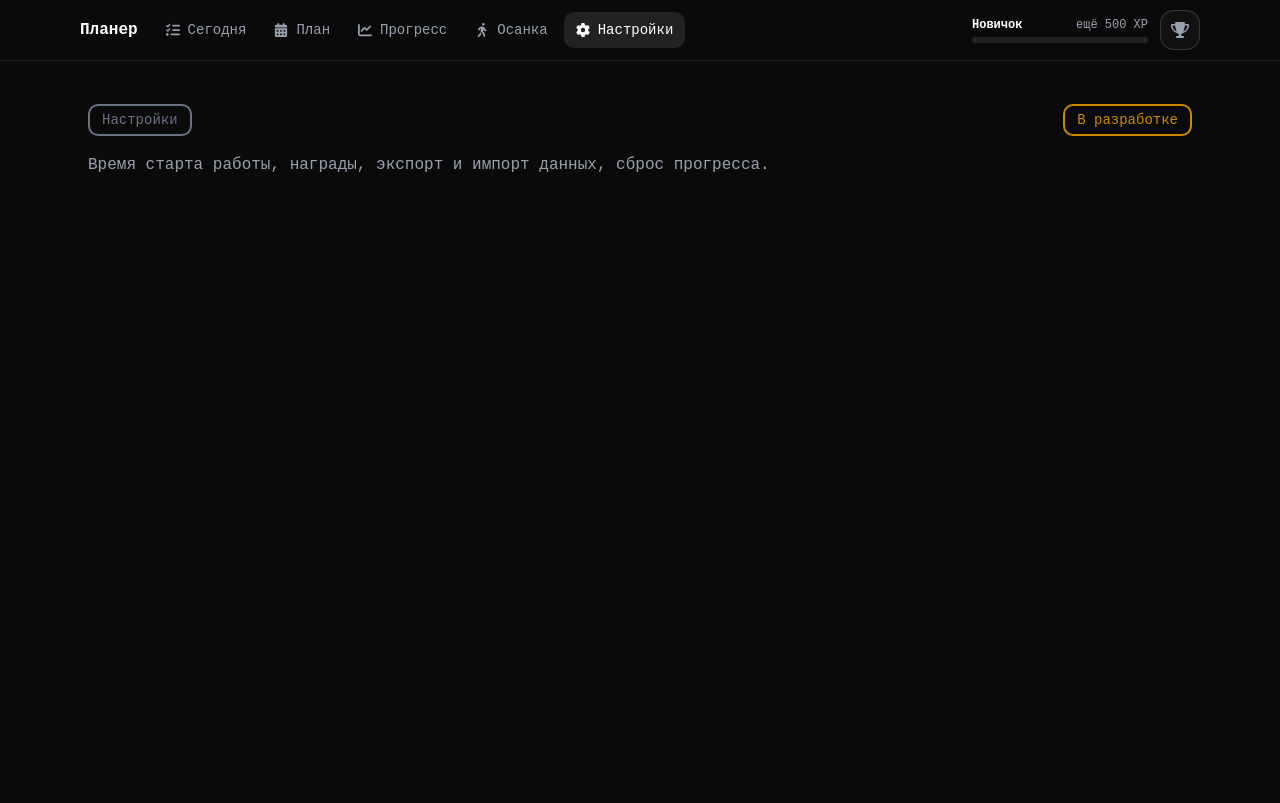
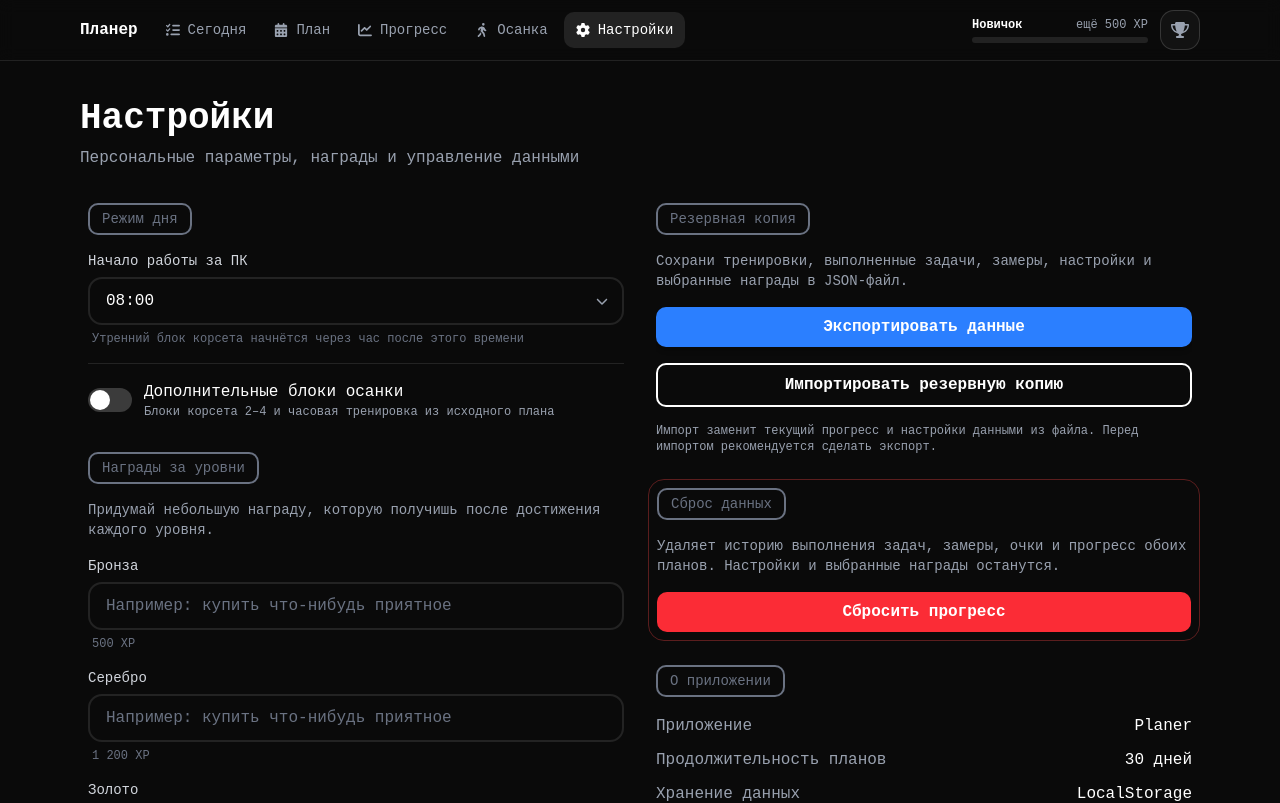
Before and after one commit to Ramazan-Yusupov/react-training, a React (Vite) app: page /settings in a window 1280 px wide. Shown: the top 803 px of the page. Built offline with nearby package versions, Linux system fonts and the light colour scheme.

Commit message:
add settings

```diff
--- a/src/pages/settings/ui/SettingsPage.tsx
+++ b/src/pages/settings/ui/SettingsPage.tsx
@@ -1,10 +1,256 @@
-import { ComingSoon } from '@/widgets/coming-soon';
+import { gamification } from '@/entities/plan';
+import { createInitialProgress, useProgressStore, type ProgressData } from '@/entities/progress';
+import { DEFAULT_SETTINGS, useSettingsStore, type SettingsData } from '@/entities/settings';
+import { OptionalPostureSwitch } from '@/features/toggle-optional-posture';
+import { WorkStartSelect } from '@/features/set-work-start';
+import { Button, Card, Input, Modal, Typography, toast } from '@/shared/ui';
+import { useRef, useState } from 'react';
+
+interface BackupData {
+  version: 1;
+  exportedAt: string;
+  progress: ProgressData;
+  settings: SettingsData;
+}
+
+function isRecord(value: unknown): value is Record<string, unknown> {
+  return typeof value === 'object' && value !== null && !Array.isArray(value);
+}
+
+function validateBackup(value: unknown): value is BackupData {
+  if (!isRecord(value) || value.version !== 1) return false;
+
+  const { progress, settings } = value;
+
+  if (!isRecord(progress) || !isRecord(settings)) return false;
+
+  const validProgress =
+    typeof progress.startDate === 'string' &&
+    (typeof progress.postureStartDate === 'string' || progress.postureStartDate === null) &&
+    isRecord(progress.completed) &&
+    isRecord(progress.microBreaks) &&
+    isRecord(progress.corsetMinutes) &&
+    isRecord(progress.measurements);
+
+  const validSettings =
+    typeof settings.workStartHour === 'number' &&
+    settings.workStartHour >= 5 &&
+    settings.workStartHour <= 12 &&
+    typeof settings.showOptionalPosture === 'boolean' &&
+    isRecord(settings.rewards);
+
+  return validProgress && validSettings;
+}
 
 export function SettingsPage() {
+  const [resetOpen, setResetOpen] = useState(false);
+  const fileInputRef = useRef<HTMLInputElement>(null);
+
+  const rewards = useSettingsStore((state) => state.rewards);
+  const setReward = useSettingsStore((state) => state.setReward);
+
+  const replaceProgress = useProgressStore((state) => state.replaceAll);
+  const resetProgress = useProgressStore((state) => state.reset);
+
+  const replaceSettings = useSettingsStore((state) => state.replaceAll);
+
+  const handleExport = () => {
+    const progressState = useProgressStore.getState();
+    const settingsState = useSettingsStore.getState();
+
+    const backup: BackupData = {
+      version: 1,
+      exportedAt: new Date().toISOString(),
+      progress: {
+        startDate: progressState.startDate,
+        postureStartDate: progressState.postureStartDate,
+        completed: progressState.completed,
+        microBreaks: progressState.microBreaks,
+        corsetMinutes: progressState.corsetMinutes,
+        measurements: progressState.measurements,
+      },
+      settings: {
+        workStartHour: settingsState.workStartHour,
+        showOptionalPosture: settingsState.showOptionalPosture,
+        rewards: settingsState.rewards,
+      },
+    };
+
+    const blob = new Blob([JSON.stringify(backup, null, 2)], { type: 'application/json' });
+
+    const url = URL.createObjectURL(blob);
+    const link = document.createElement('a');
+
+    link.href = url;
+    link.download = `planer-backup-${new Date().toISOString().slice(0, 10)}.json`;
+    link.click();
+
+    URL.revokeObjectURL(url);
+    toast.success('Резервная копия создана');
+  };
+
+  const handleImport = async (file?: File) => {
+    if (!file) return;
+
+    try {
+      const parsed: unknown = JSON.parse(await file.text());
+
+      if (!validateBackup(parsed)) {
+        toast.error('Файл не является корректной резервной копией Planer');
+        return;
+      }
+
+      replaceProgress(parsed.progress);
+      replaceSettings(parsed.settings);
+
+      toast.success('Данные успешно восстановлены');
+    } catch {
+      toast.error('Не удалось прочитать файл');
+    } finally {
+      if (fileInputRef.current) {
+        fileInputRef.current.value = '';
+      }
+    }
+  };
+
+  const handleReset = () => {
+    resetProgress();
+    setResetOpen(false);
+    toast.success('Прогресс сброшен');
+  };
+
   return (
-    <ComingSoon
-      title="Настройки"
-      description="Время старта работы, награды, экспорт и импорт данных, сброс прогресса."
-    />
+    <div className="flex min-w-0 flex-col gap-4 sm:gap-6">
+      <header className="flex flex-col gap-1">
+        <Typography as="h2" align="start">
+          Настройки
+        </Typography>
+
+        <Typography align="start" tone="muted">
+          Персональные параметры, награды и управление данными
+        </Typography>
+      </header>
+
+      <div className="grid min-w-0 grid-cols-1 gap-4 xl:grid-cols-2">
+        <section className="flex min-w-0 flex-col gap-4">
+          <Card title="Режим дня">
+            <WorkStartSelect />
+
+            <div className="border-t border-white/10 pt-4">
+              <OptionalPostureSwitch />
+            </div>
+          </Card>
+
+          <Card title="Награды за уровни">
+            <Typography align="start" tone="muted" className="text-sm">
+              Придумай небольшую награду, которую получишь после достижения каждого уровня.
+            </Typography>
+
+            {gamification.levels.map((level) => (
+              <Input
+                key={level.id}
+                label={level.title}
+                hint={
+                  level.xp
+                    ? `${level.xp.toLocaleString('ru-RU')} XP`
+                    : 'Открывается после финального испытания'
+                }
+                placeholder="Например: купить что-нибудь приятное"
+                value={rewards[level.id] ?? ''}
+                onChange={(event) => setReward(level.id, event.target.value)}
+              />
+            ))}
+          </Card>
+        </section>
+
+        <section className="flex min-w-0 flex-col gap-4">
+          <Card title="Резервная копия">
+            <Typography align="start" tone="muted" className="text-sm">
+              Сохрани тренировки, выполненные задачи, замеры, настройки и выбранные награды в
+              JSON-файл.
+            </Typography>
+
+            <Button variant="primary" fullWidth onClick={handleExport}>
+              Экспортировать данные
+            </Button>
+
+            <input
+              ref={fileInputRef}
+              type="file"
+              accept=".json,application/json"
+              className="hidden"
+              onChange={(event) => handleImport(event.target.files?.[0])}
+            />
+
+            <Button fullWidth onClick={() => fileInputRef.current?.click()}>
+              Импортировать резервную копию
+            </Button>
+
+            <Typography align="start" tone="muted" className="text-xs">
+              Импорт заменит текущий прогресс и настройки данными из файла. Перед импортом
+              рекомендуется сделать экспорт.
+            </Typography>
+          </Card>
+
+          <Card title="Сброс данных" border="1px" borderColor="rgb(239 68 68 / 0.35)">
+            <Typography align="start" tone="muted" className="text-sm">
+              Удаляет историю выполнения задач, замеры, очки и прогресс обоих планов. Настройки и
+              выбранные награды останутся.
+            </Typography>
+
+            <Button variant="danger" fullWidth onClick={() => setResetOpen(true)}>
+              Сбросить прогресс
+            </Button>
+          </Card>
+
+          <Card title="О приложении">
+            <div className="flex flex-col gap-2">
+              <div className="flex justify-between gap-3">
+                <Typography align="start" tone="muted">
+                  Приложение
+                </Typography>
+                <Typography>Planer</Typography>
+              </div>
+
+              <div className="flex justify-between gap-3">
+                <Typography align="start" tone="muted">
+                  Продолжительность планов
+                </Typography>
+                <Typography>30 дней</Typography>
+              </div>
+
+              <div className="flex justify-between gap-3">
+                <Typography align="start" tone="muted">
+                  Хранение данных
+                </Typography>
+                <Typography>LocalStorage</Typography>
+              </div>
+            </div>
+          </Card>
+        </section>
+      </div>
+
+      <Modal
+        open={resetOpen}
+        onClose={() => setResetOpen(false)}
+        title="Сбросить прогресс?"
+        footer={
+          <>
+            <Button variant="secondary" onClick={() => setResetOpen(false)}>
+              Отмена
+            </Button>
+
+            <Button variant="danger" onClick={handleReset}>
+              Подтвердить сброс
+            </Button>
+          </>
+        }
+      >
+        <Typography align="start">
+          История тренировок, выполнения задач и замеры будут сброшены. Это действие нельзя
+          отменить.
+        </Typography>
+      </Modal>
+    </div>
   );
 }
```
